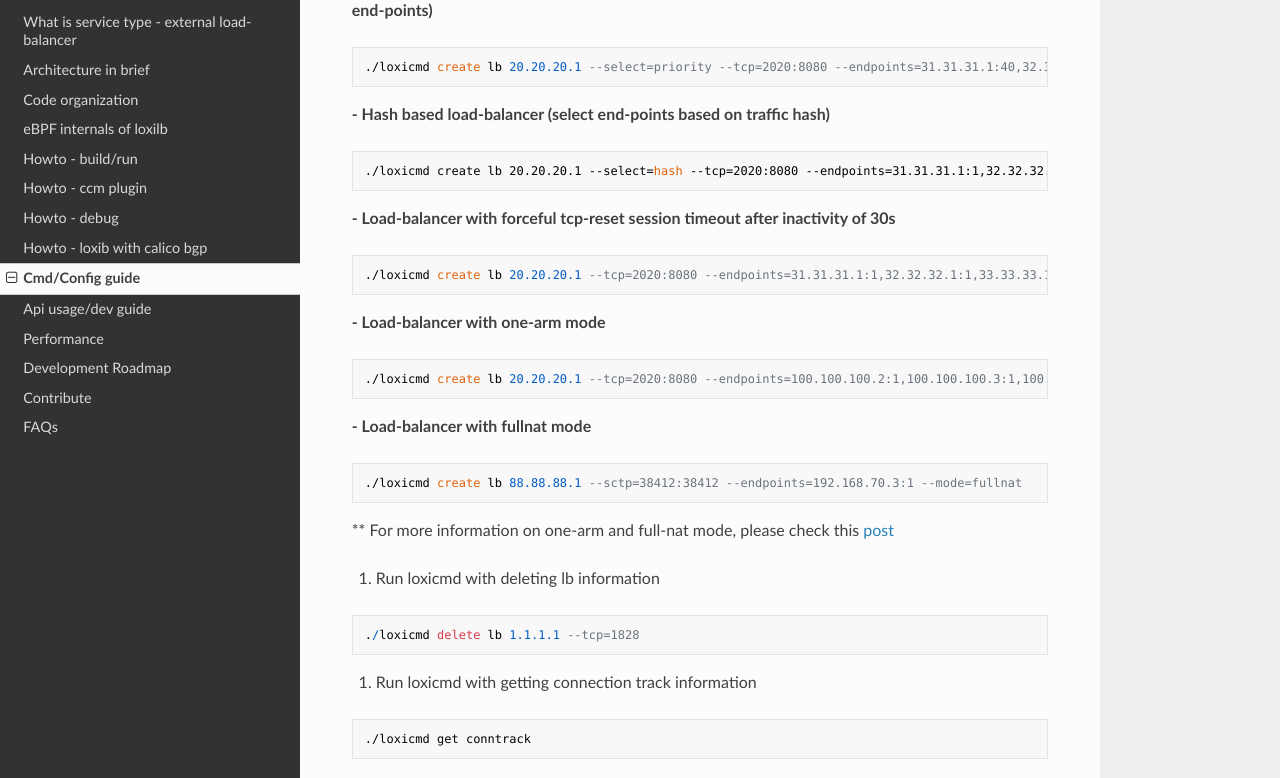
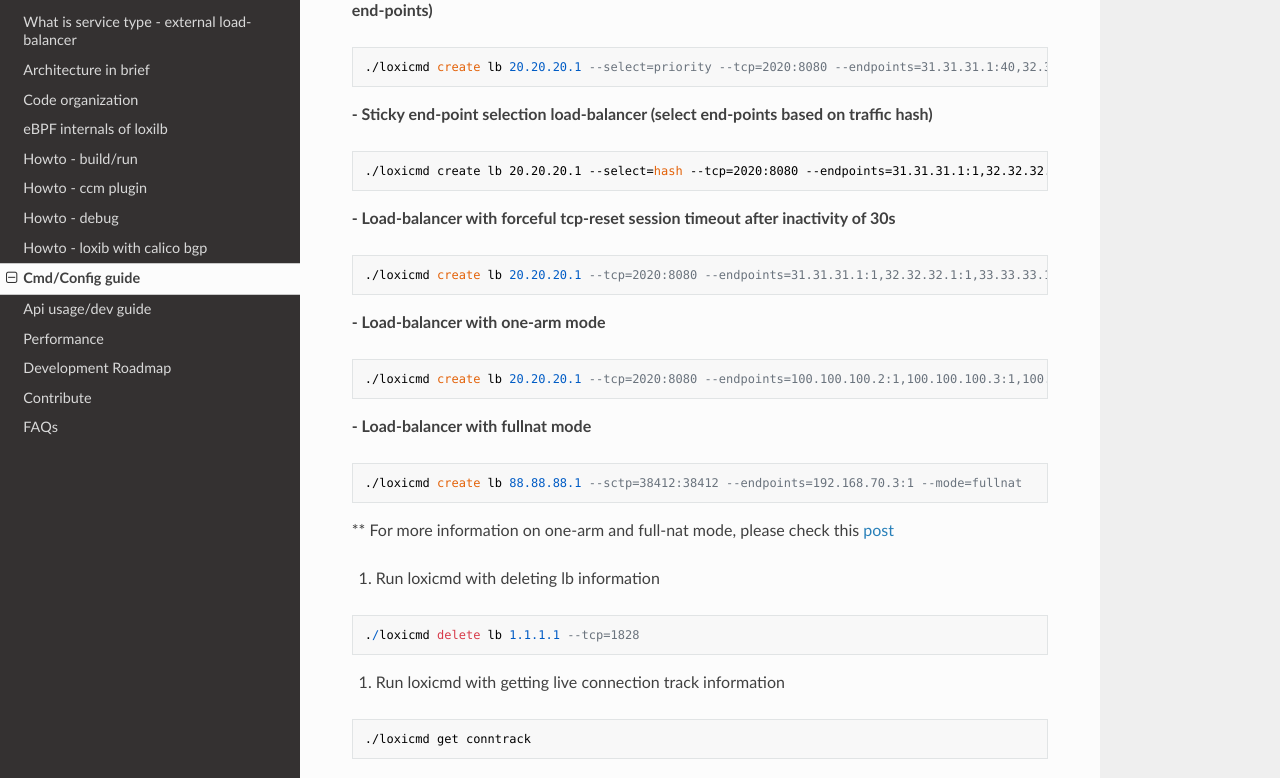
Before and after one commit to loxilb-io/loxilbdocs, an MkDocs documentation site: the page built from docs/cmd.md, in a window 1280 px wide and 1400 px high, scrolled down 1315 px. Shown: the part 153-931 px from the top of the window. Built offline with MkDocs 1.6.1, drawn with Linux system fonts in a browser that asks for light colours; nearby versions of some CDN libraries.

Commit message:
Update cmd.md

````diff
--- a/docs/cmd.md
+++ b/docs/cmd.md
@@ -64,7 +64,7 @@ make
 ./loxicmd create lb 20.20.20.1 --select=priority --tcp=2020:8080 --endpoints=31.31.31.1:40,32.32.32.1:40,33.33.33.1:20
 ```
 
-**- Hash based load-balancer (select end-points based on traffic hash)**
+**- Sticky end-point selection load-balancer (select end-points based on traffic hash)**
 ```
 ./loxicmd create lb 20.20.20.1 --select=hash --tcp=2020:8080 --endpoints=31.31.31.1:1,32.32.32.1:1,33.33.33.1:1
 ```
@@ -91,7 +91,7 @@ make
 ./loxicmd delete lb 1.1.1.1 --tcp=1828
 ```
 
-6. Run loxicmd with getting connection track information
+6. Run loxicmd with getting live connection track information
 ```
 ./loxicmd get conntrack
 ```
````
